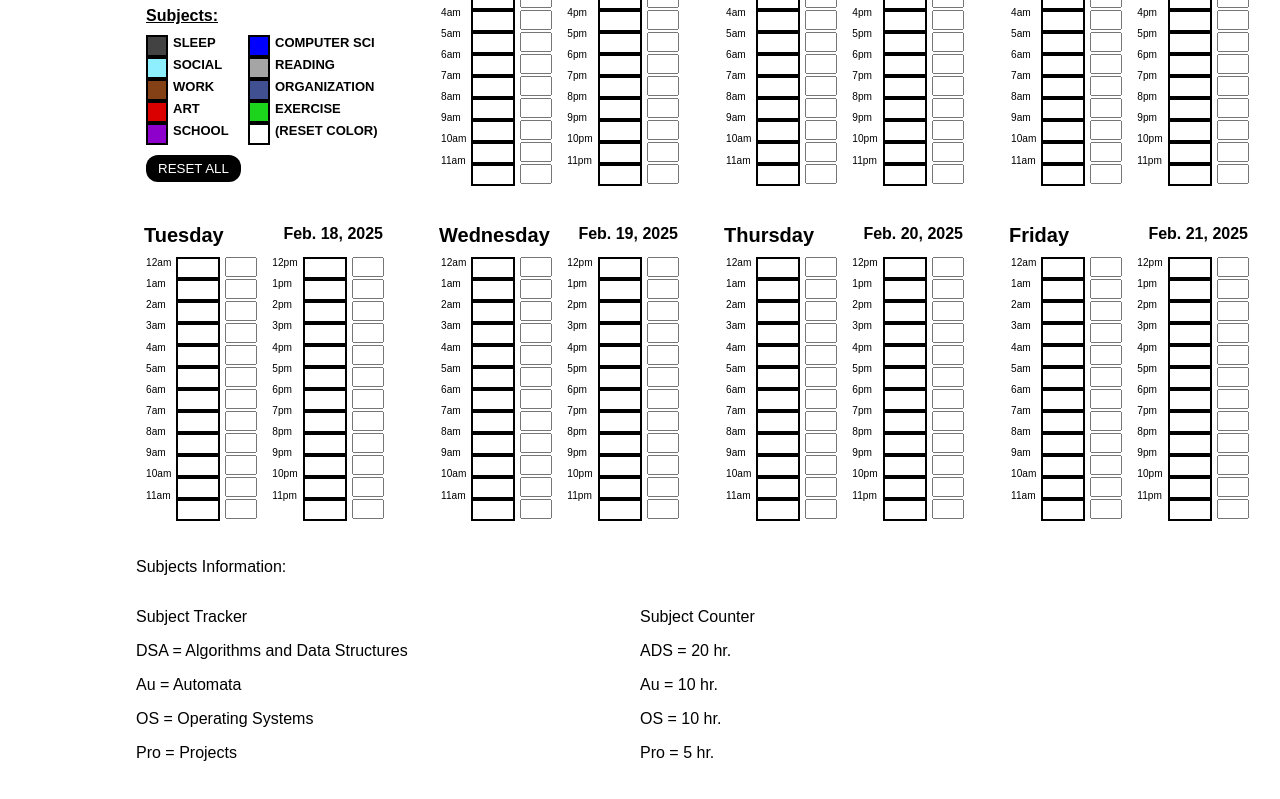
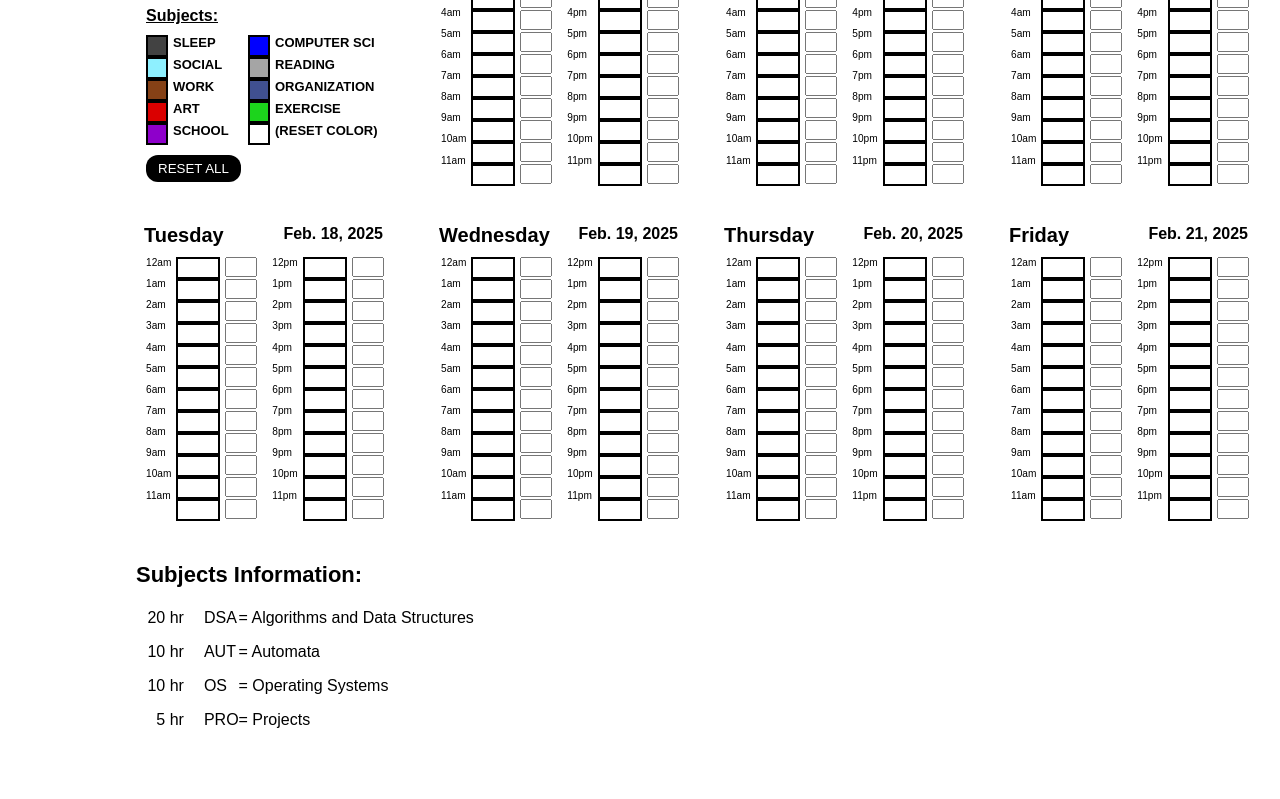
Before and after one commit to Israeli21/time-table-project, a plain HTML site: page timeTable.html in a window 1280 px wide. Shown: the part 141-940 px from the top of the page. After the commit the page ends 914 px from the top, so only its background shows below. Drawn offline with nearby package versions, Linux system fonts and the light colour scheme.

Commit message:
added styles to the subject information section

```diff
--- a/styles/style.css
+++ b/styles/style.css
@@ -19,7 +19,7 @@ body {  font-family: Arial, sans-serif; }
     }
     .subjects-information {
         display: grid;
-        grid-template-columns: 1fr 1fr;
+        grid-template-columns: 0.3fr 0.15fr 4fr;
         padding-bottom: 20px;
     }
 }
@@ -120,3 +120,15 @@ a {
     cursor: pointer;
     background-color: rgb(221, 0, 0);
 }
+
+.subject-tracker-text{
+    font-weight: 700;
+    font-size: 22px;
+    margin: 5px 0px;
+    margin-top: 20px;
+}
+
+.right-align{
+    text-align: right;
+    margin-right: 20px;
+}
--- a/timeTable.html
+++ b/timeTable.html
@@ -17,21 +17,25 @@
       <script src = "https://unpkg.com/dayjs@1.11.10/dayjs.min.js"></script>
       <script src = "scripts/generateDays.js"></script>
     </div>
-    <p>Subjects Information:</p>
+    <p class="subject-tracker-text">Subjects Information:</p>
     <div class = "subjects-information">
-      <div class = "subject-tracker">
-        <p>Subject Tracker</p>
-        <p>DSA = Algorithms and Data Structures</p>
-        <p>Au = Automata</p>
-        <p>OS = Operating Systems</p>
-        <p>Pro = Projects</p>
+      <div class = "right-align">
+        <p>20 hr</p>
+        <p>10 hr</p>
+        <p>10 hr</p>
+        <p>5 hr</p>
       </div>
       <div>
-        <p>Subject Counter</p>
-        <p>ADS = 20 hr.</p>
-        <p>Au = 10 hr.</p>
-        <p>OS = 10 hr.</p>
-        <p>Pro = 5 hr.</p>
+        <p>DSA</p>
+        <p>AUT</p>
+        <p>OS</p>
+        <p>PRO</p>
+      </div>
+      <div>
+        <p>= Algorithms and Data Structures</p>
+        <p>= Automata</p>
+        <p>= Operating Systems</p>
+        <p>= Projects</p>
       </div>
     </div>
   </div>
```
